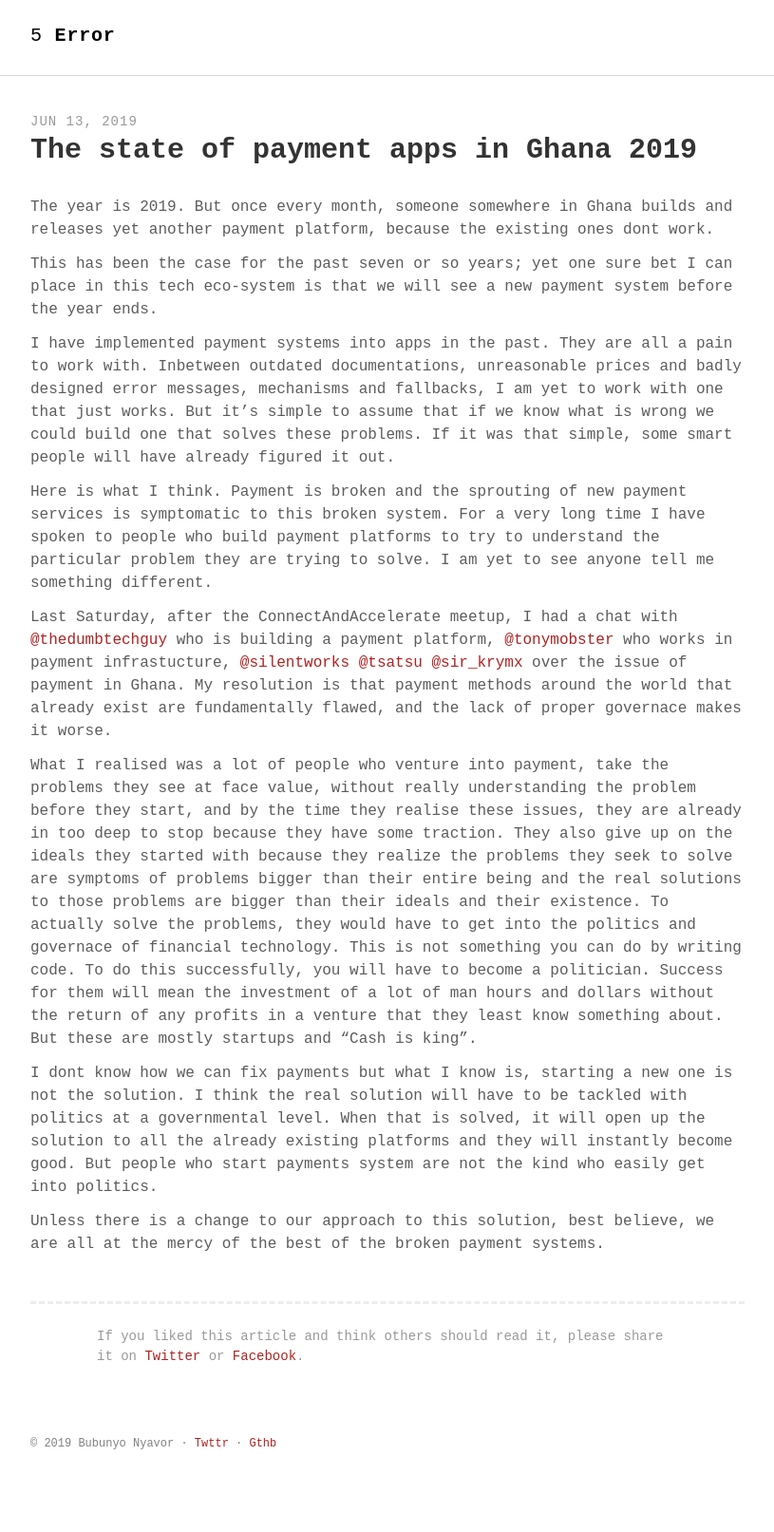
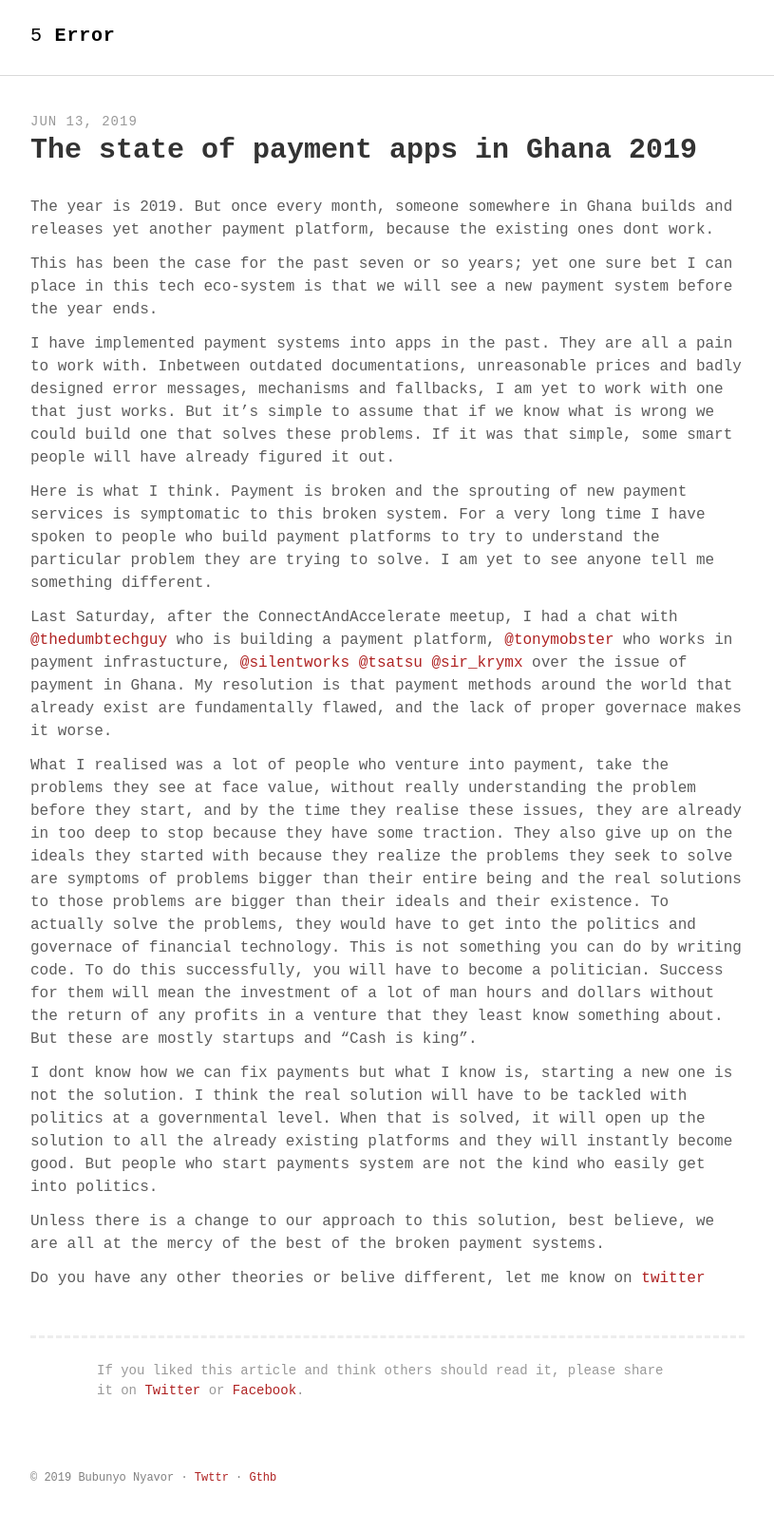
Before and after one commit to bubunyo/bubunyo.github.io, a Jekyll site: the page built from _posts/2019-06-13-state-of-payments-in-ghana-2019.md, in a window 1280 px wide. Shown: the whole page at 95% size, without its empty margins (232-1047 px from the left). Built offline with Jekyll 4.4.1, drawn with Linux system fonts in a browser that asks for light colours; some web fonts are replaced; before the commit the page ends 1577 px from its top, so only the background shows below that.

Commit message:
Update 2019-06-13-state-of-payments-in-ghana-2019.md
ad new line

```diff
--- a/_posts/2019-06-13-state-of-payments-in-ghana-2019.md
+++ b/_posts/2019-06-13-state-of-payments-in-ghana-2019.md
@@ -23,3 +23,5 @@ What I realised was a lot of people who venture into payment, take the problems
 I dont know how we can fix payments but what I know is, starting a new one is not the solution. I think the real solution will have to be tackled with politics at a governmental level. When that is solved, it will open up the solution to all the already existing platforms and they will instantly become good. But people who start payments system are not the kind who easily get into politics.
 
 Unless there is a change to our approach to this solution, best believe, we are all at the mercy of the best of the broken payment systems.
+
+Do you have any other theories or belive different, let me know on [twitter](https://twitter.com/KiddBubu)
```
